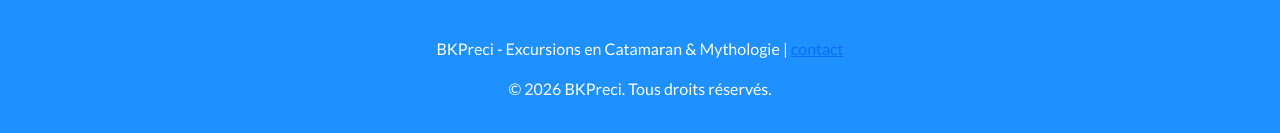
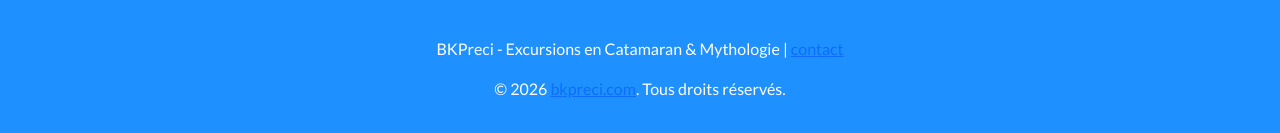
Before and after one commit to crseogith/bkprei.com, a plain HTML site: page index.html in a window 1280 px wide. Shown: the part 4506-4639 px from the top of the page. Drawn offline with nearby package versions, Linux system fonts and the light colour scheme.

Commit message:
Update index.html

```diff
--- a/index.html
+++ b/index.html
@@ -379,7 +379,7 @@
 
     <div class="text-center mt-4">
      <p>BKPreci - Excursions en Catamaran & Mythologie | <a href="https://croisiere-crete.com/contact-rdv-avec-le-capitaine/">contact</a></p>
-    <p>&copy; 2026 BKPreci. Tous droits réservés.</p>
+    <p>&copy; 2026 <a href="https://bkpreci.com">bkpreci.com</a>. Tous droits réservés.</p>
     </div>
   </div>
 </footer>
```
